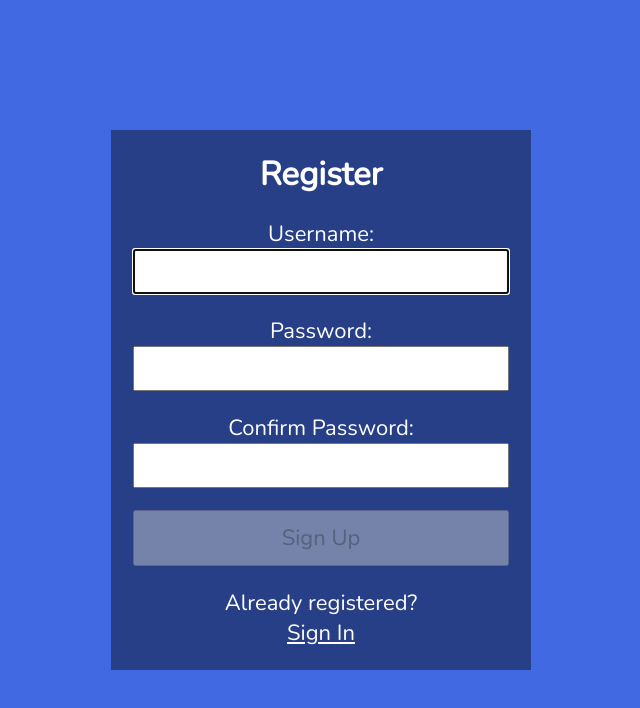
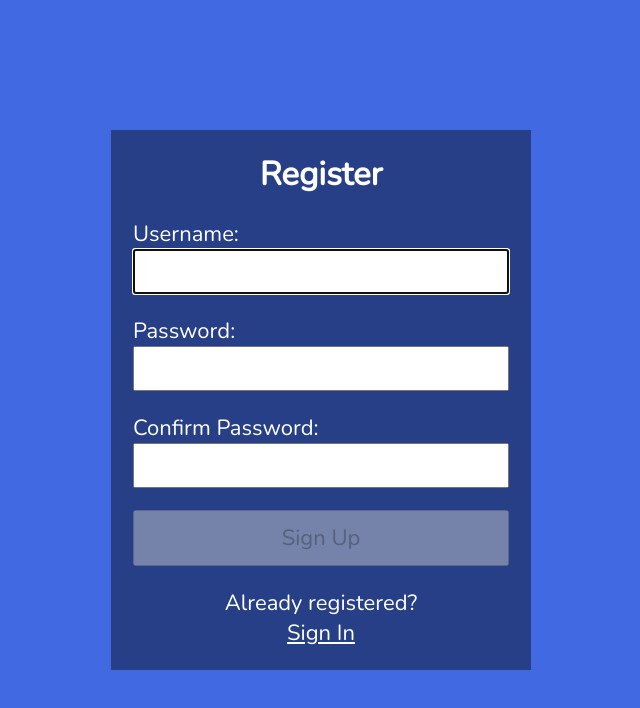
Before and after one commit to thanhle0203/axios-user-registration-form, a React (Create React App) app: page / in a window 1280 px wide. Shown: the top 708 px of the page, without its empty margins (319-959 px from the left). Built offline with nearby package versions, Linux system fonts and the light colour scheme.

Commit message:
Created index css

```diff
--- a/src/index.css
+++ b/src/index.css
@@ -59,13 +59,13 @@ textarea {
   border-radius: 0.5rems;
 }
 
+label {
+  text-align: left;
+}
+
 label,
 button {
   margin-top: 1rem;
-}
-
-label {
-  align-items: left;
 }
 
 button {
```
